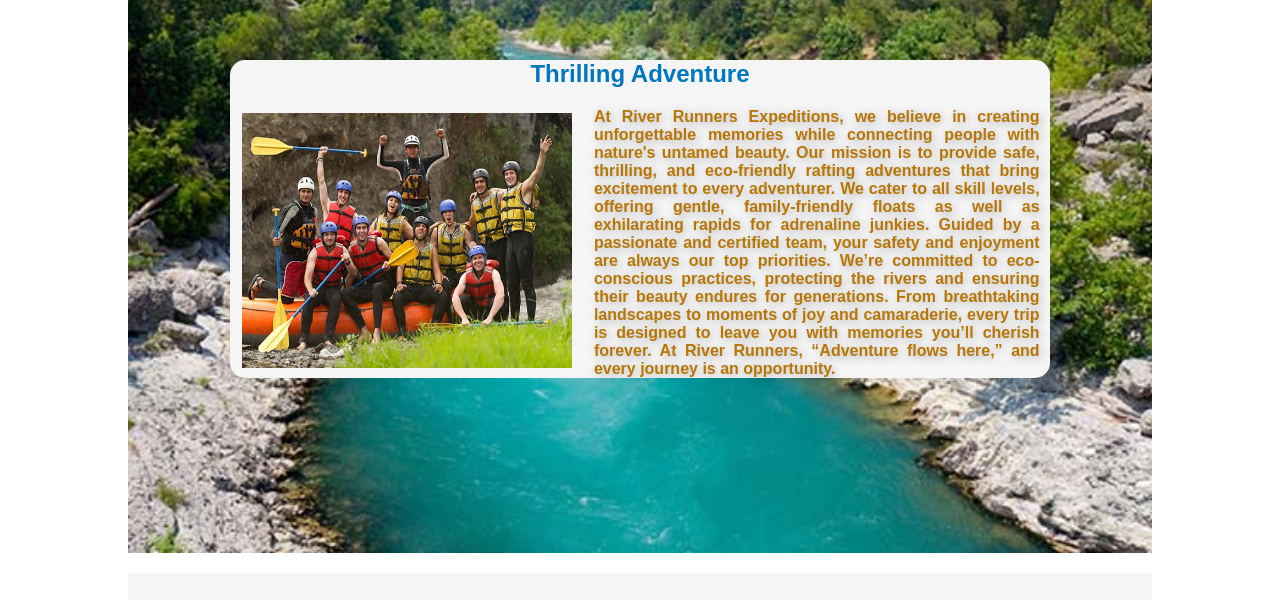
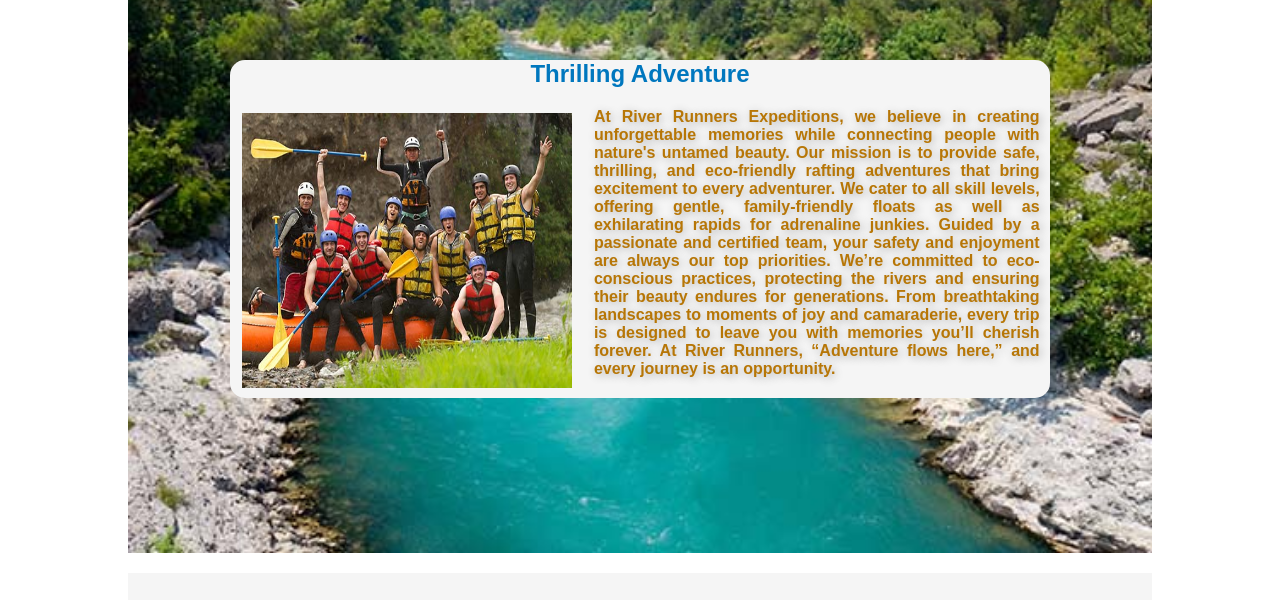
Before and after one commit to Terrific789/wdd130, a plain HTML site: page wwr/about.html in a window 1280 px wide. Shown: the part 190-790 px from the top of the page. Drawn offline with Linux system fonts and the light colour scheme.

Commit message:
new height

```diff
--- a/wwr/styles/rafting.css
+++ b/wwr/styles/rafting.css
@@ -105,7 +105,6 @@ article p {
     float: left; /* Text floats to the right */
     width: 100%; /* Adjust the width of the text block */
     padding: 20px 10px 5px 10px;
-    height: 10px;
     font-weight: 600;
     text-shadow: 2px 2px 10px rgba(0, 0, 0, 0.3);
     color: var(--secondary-color); /* Ensure good contrast */
@@ -116,7 +115,7 @@ article p {
 #image img{
     float: right;
     width: 96%;
-    height: 290px;
+    height: 310px;
     padding: 20px 0px 5px 0px;
     border: var(--border);
     border-color: transparent;
```
